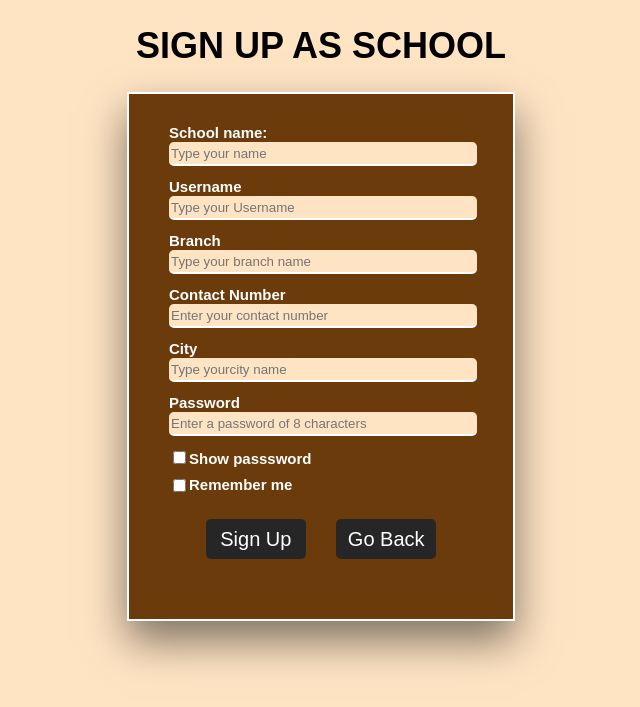
After one commit to Kruthikasv/BillMySchool, a PHP site: page /signup_school.php in a window 1280 px wide. The commit adds this page. Shown: the top 707 px of the page, without its empty margins (319-959 px from the left). Run offline with PHP 8.4, Linux system fonts and the light colour scheme.

Commit message:
school signup and login added

```diff
--- a/login.php
+++ b/login.php
@@ -204,14 +204,14 @@
   <div id="Doctor" class="tabcontent">
     <div class="container">
       <!-- <form action="alert(" You have signed in successfully!");" method="post"> -->
-      <form>
+      <form action="validate_school.php" method="post">
         <h2 style="text-align:center">School Login </h2>
         <div class="imgcontainer">
           <img src="images\login-headshot.png" alt="Avatar" class="avatar">
         </div>
         <input type="text" name="username" placeholder="Email id"><br><br>
         <input type="password" name="pwd" placeholder="Password"><br><br>
-        <button type="submit" name="submit" class="submit" onclick="alert('You have signed in successfully!')">Submit</button>
+        <button type="submit" name="submit" class="submit">Submit</button>
 
         <br><br>
         <div class="signup"> Not a registered user? <a href="signup_school.php">Click here</a> to signup.<br><br>
--- /dev/null
+++ b/signup_school.php
@@ -0,0 +1,185 @@
+<!doctype html>
+<html>
+
+<head>
+    <meta charset="utf-8">
+    <title>Sign-up Page</title>
+
+</head>
+<style>
+    body {
+        margin: 0;
+        padding: 0;
+        background-color: bisque;
+        background-size: cover;
+        font-family: Arial, Helvetica, sans-serif;
+    }
+
+    .title {
+        text-align: center;
+        padding: 25px 10px 25px;
+    }
+
+    .title h1 {
+        margin: 0;
+        padding: 40;
+        color: black;
+        text-transform: uppercase;
+        font-size: 36px;
+    }
+
+    .container {
+        width: 30%;
+        height: 525px;
+        background-color: #6b3b0b;
+        margin: 0 auto;
+        border: 2px solid #fff;
+        box-shadow: 0 20px 40px rgba(0, 0, 0, .5);
+    }
+
+    .formBox {
+        width: 100%;
+        padding: 30px 40px;
+        box-sizing: border-box;
+        height: 400px;
+
+    }
+
+    .formBox label {
+        margin: 0;
+        padding: 0;
+        font-size: 15px;
+        font-weight: bold;
+        color: black;
+
+    }
+
+    .formBox input {
+        width: 100%;
+        margin-bottom: 12px;
+    }
+
+    .formBox input[type="text"],
+    .formBox input[type="Password"],
+    .formBox input[type="tel"] {
+        border: none;
+        border-bottom: 2px solid white;
+        outline: none;
+        height: 20px;
+        border-radius: 5px;
+        background-color: bisque;
+    }
+
+    .formBox input[type="text"]:focus,
+    .formBox input[type="Password"]:focus,
+    .formBox input[type="tel"]:focus {
+        border-bottom: 2px solid rgb(3, 5, 10);
+        background-color: bisque;
+    }
+
+    .formBox input[type="checkbox"] {
+        width: auto;
+    }
+
+    .formBox .remember_me {
+        display: flex;
+        flex-direction: row;
+    }
+
+    .submit {
+        border: none;
+        outline: none;
+        height: 40px;
+        width: 100px;
+        color: #fff;
+        background: #262626;
+        cursor: pointer;
+        border-radius: 5px;
+        margin: 5%;
+        font-size: 20px;
+    }
+
+    .submit:hover {
+        background: rgb(89, 141, 201);
+    }
+
+    .formBox .signupbutton {
+        display: flex;
+        flex: 1;
+        justify-content: center;
+        align-items: center;
+    }
+</style>
+
+<body>
+    <div class="title">
+        <h1>Sign Up as School</h1>
+    </div>
+    <div class="container">
+        <div class="formBox">
+            <form method="post" action="">
+                <label style="color:white;">School name:</label>
+                <input type="text" name="Name" placeholder="Type your name" required>
+                <label style="color:white;">Username</label>
+                <input type="text" name="Username" placeholder="Type your Username" required>
+                <label style="color:white;">Branch</label>
+                <input type="text" name="branch" placeholder="Type your branch name" required>
+                <label style="color:white;">Contact Number</label>
+                <input type="tel" name="PhNo" placeholder="Enter your contact number" required>
+                <label style="color:white;">City</label>
+                <input type="text" name="city" placeholder="Type yourcity name" required>
+                <label style="color:white;">Password</label>
+                <input type="Password" id="inputPassword4" name="pswd" placeholder="Enter a password of 8 characters" required>
+                <input type="checkbox" class="form-check-input" onclick="showPassword()"><label style="color:white;">Show passsword</label>
+                <div class="remember_me">
+                    <input type="checkbox" id="remember_me" name="remember_me" value="checked">
+                    <label for="remember_me" style="color:white;"> Remember me</label><br>
+                </div>
+                <div class="signupbutton">
+                    <button type="submit" name="submitpost" class="submit">Sign Up</button>
+                    <button type="submit" name="" class="submit"><a href="login.php" style="text-decoration:none;color:white;">Go Back</a></button>
+                </div>
+            </form>
+        </div>
+    </div>
+    </div>
+</body>
+<script>
+    function showPassword() {
+        var passwordElement = document.getElementById("inputPassword4");
+        if (passwordElement.type === "password") {
+            passwordElement.type = "text";
+        } else {
+            passwordElement.type = "password";
+        }
+    }
+</script>
+
+<?php
+
+$con = mysqli_connect("localhost", "root", "", "db_sams");
+
+// if (!$con) {
+//     die("Could not connect " . mysqli_error($con));
+// }
+
+
+if ($_SERVER['REQUEST_METHOD'] === 'POST') {
+    if (isset($_POST['submitpost'])) {
+        $sql = "INSERT INTO schools (Name,UserName,Branch,Contact_no,City,passwd) VALUES('$_POST[Name]', '$_POST[Username]',
+       '$_POST[branch]', '$_POST[PhNo]', '$_POST[city]', '$_POST[pswd]')";
+
+        if (!mysqli_query($con, $sql)) {
+            die('Error: ' . mysqli_error($con));
+        }
+
+        echo "<script>alert('Thank you for Signing Up. Click OK to continue');</script>";
+
+    }
+}
+
+mysqli_close($con);
+
+?>
+
+</html>
```
Also changed, not shown: validate_school.php (added, +22 -0 lines).
